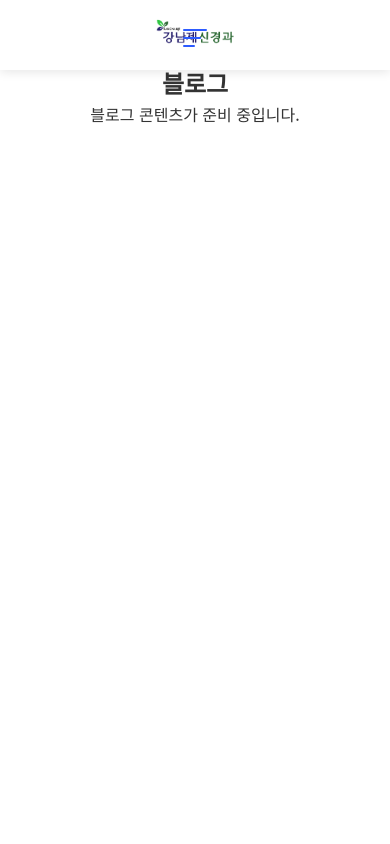
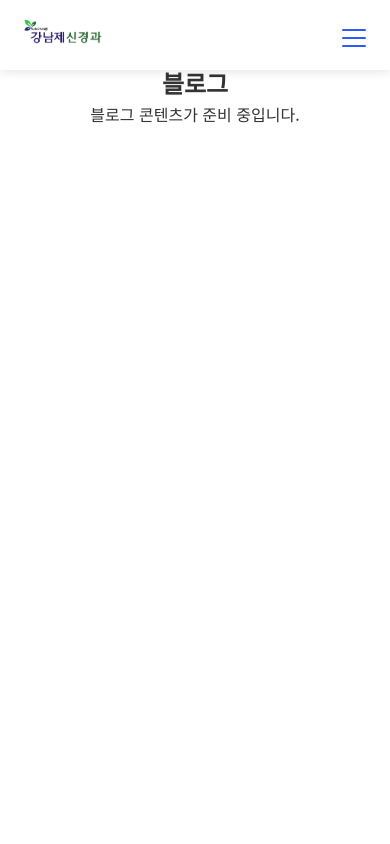
Before and after one commit to krrrrrg/knjneuro, a Next.js app: page /blog in a window 390 px wide. Shown: the top 844 px of the page. Built offline with nearby package versions, Linux system fonts and the light colour scheme.

Commit message:
네브 수정

```diff
--- a/src/app/globals.css
+++ b/src/app/globals.css
@@ -75,52 +75,60 @@ a {
 }
 
 .hamburger {
+  display: block;
+  width: 32px;
+  height: 32px;
   position: relative;
-  z-index: 1002;
-  width: 30px;
-  height: 24px;
-  margin-left: auto;
-  cursor: pointer;
+  margin-left: auto !important;
+  margin-right: 10px;
+  padding: 0;
   background: transparent;
   border: none;
-  padding: 0;
-  display: none;
+  cursor: pointer;
+  z-index: 1002;
+  transition: all 0.3s ease;
 }
 
 .hamburger span {
-  display: block;
   position: absolute;
-  height: 3px;
-  width: 100%;
+  width: 24px !important;
+  height: 2px;
   background: var(--primary-color);
-  border-radius: 3px;
+  border-radius: 4px;
+  left: 4px;
   transition: all 0.3s ease;
 }
 
 .hamburger span:nth-child(1) {
-  top: 0;
+  top: 10px;
+  width: 24px;
 }
 
 .hamburger span:nth-child(2) {
-  top: 10px;
+  top: 18px;
+  width: 24px;
 }
 
 .hamburger span:nth-child(3) {
-  top: 20px;
+  top: 26px;
+  width: 24px;
 }
 
 .hamburger.active span:nth-child(1) {
   transform: rotate(45deg);
-  top: 10px;
+  top: 16px;
+  width: 24px;
 }
 
 .hamburger.active span:nth-child(2) {
   opacity: 0;
+  transform: translateX(-16px);
 }
 
 .hamburger.active span:nth-child(3) {
   transform: rotate(-45deg);
-  top: 10px;
+  top: 16px;
+  width: 24px;
 }
 
 .nav-links a {
@@ -345,15 +353,18 @@ a {
     display: flex;
     flex-direction: column;
     position: fixed;
-    top: 72px;
+    top: 70px;
     left: 0;
     width: 100%;
-    height: calc(100vh - 72px);
-    background-color: white;
+    height: calc(100vh - 70px);
+    max-height: calc(100vh - 70px);
+    background: white;
     z-index: 999;
     padding: 0;
     margin: 0;
-    overflow-y: auto;
+    overflow-y: auto !important;
+    -webkit-overflow-scrolling: touch;
+    box-shadow: 0 10px 25px rgba(0, 0, 0, 0.1);
   }
 
   .nav-links.active li:first-child {
@@ -364,133 +375,95 @@ a {
     width: 100%;
     padding: 0;
     margin: 0;
-    border-bottom: 1px solid #eaeaea;
+    border-bottom: 1px solid rgba(234, 234, 234, 0.5);
   }
 
   .nav-links.active li a,
   .nav-links.active li a:visited {
-    display: block;
-    padding: 15px 0;
-    font-size: 18px;
+    display: flex;
+    align-items: center;
+    justify-content: center;
+    padding: 18px 0;
+    font-size: 17px;
     font-weight: 500;
-    color: var(--text-color);
+    color: #444;
     text-align: center;
     width: 100%;
-    height: auto;
-    line-height: 1.2;
+    position: relative;
+    transition: all 0.25s ease;
   }
 
   .nav-links.active li a:hover,
   .nav-links.active li a.active {
-    background-color: var(--secondary-color);
     color: var(--primary-color);
-  }
-
-  .nav-links.active li a.active:before {
-    display: none;
-  }
-
-  .nav-links.active li a.active {
-    font-weight: 700;
-    color: var(--primary-color);
-  }
-
-  /* 메뉴 오버레이 제거 (전체 화면 메뉴로 대체) */
+    background: var(--secondary-color);
+    font-weight: 600;
+    letter-spacing: 0.2px;
+  }
+
+  .nav-links.active li a.active::after {
+    content: "";
+    position: absolute;
+    bottom: 12px;
+    width: 20px;
+    height: 2px;
+    background: var(--primary-color);
+    border-radius: 2px;
+    opacity: 1;
+    transform: translateY(8px);
+  }
+
+  .nav-links.active li:active {
+    transform: scale(0.98);
+  }
+
+  .nav-links.active::-webkit-scrollbar {
+    width: 3px;
+  }
+
+  .nav-links.active::-webkit-scrollbar-thumb {
+    background: rgba(45, 91, 255, 0.2);
+    border-radius: 3px;
+  }
+
+  .nav-container {
+    padding: 0 15px;
+    justify-content: space-between;
+    height: 100%;
+    align-items: center;
+  }
+
+  .hamburger {
+    margin: 0 0 0 auto;
+  }
+
+  .hamburger span:nth-child(1) {
+    top: 10px;
+    width: 24px;
+  }
+
+  .hamburger span:nth-child(2) {
+    top: 18px;
+    width: 24px;
+  }
+
+  .hamburger span:nth-child(3) {
+    top: 26px;
+    width: 24px;
+  }
+
+  .nav-links.active {
+    overflow-y: scroll !important;
+    height: calc(100vh - 70px);
+    padding-bottom: 100px;
+  }
+
+  .logo img {
+    height: 36px;
+  }
+
   .menu-overlay {
     display: none !important;
-  }
-
-  /* 네비게이션 바 스타일 개선 */
-  .navbar {
-    height: 72px; /* 고정 높이 설정 */
-    display: flex;
-    align-items: center;
-  }
-
-  .nav-container {
-    height: 100%;
-    display: flex;
-    align-items: center;
-    justify-content: center; /* 중앙 정렬 추가 */
-    position: relative; /* 상대 위치 설정 */
-    width: 100%; /* 너비 100% 설정 */
-  }
-
-  /* 로고 중앙 정렬 및 크기 조정 */
-  .logo {
-    position: absolute; /* 절대 위치 설정 */
-    left: 50%; /* 가운데 정렬 */
-    transform: translateX(-50%); /* 정확한 중앙 정렬 */
-    z-index: 1001;
-  }
-
-  .logo img {
-    height: 40px; /* 로고 크기 증가 */
-  }
-
-  /* 햄버거 버튼 오른쪽 정렬 */
-  .hamburger {
-    display: block;
-    margin-right: 5px;
-    width: 28px;
-    height: 22px;
-    transition: all 0.3s ease;
-  }
-
-  .hamburger span {
-    height: 2px;
-    background: var(--primary-color);
-    border-radius: 4px;
-    transition: all 0.3s cubic-bezier(0.68, -0.6, 0.32, 1.6);
-  }
-
-  .hamburger.active span:nth-child(1) {
-    transform: rotate(45deg) translate(5px, 7px);
-  }
-
-  .hamburger.active span:nth-child(3) {
-    transform: rotate(-45deg) translate(5px, -7px);
-  }
-
-  .service-grid {
-    grid-template-columns: 1fr;
-    gap: 1.5rem;
-  }
-
-  .service-card {
-    max-width: 85%;
-    margin: 0 auto;
-  }
-
-  .page-content section {
-    min-height: auto;
-    padding: 4rem 0;
-  }
-
-  .doctors-grid {
-    grid-template-columns: 1fr;
-    min-height: 700px;
-    gap: 2rem;
-  }
-
-  .doctor-card {
-    padding: 1.5rem;
-  }
-
-  .doctor-nav {
-    display: flex;
-    justify-content: center;
-    gap: 1rem;
-    margin-top: 2rem;
-  }
-
-  .doctor-nav button {
-    background: var(--primary-color);
-    color: white;
-    border: none;
-    padding: 0.5rem 1rem;
-    border-radius: 20px;
-    cursor: pointer;
   }
 }
 
@@ -1746,7 +1719,7 @@ footer {
 /* 메뉴 항목 표시 문제 해결 */
 @media (max-width: 768px) {
   .nav-links.active {
-    height: calc(100vh - 72px);
+    height: calc(100vh - 70px);
     padding: 0;
     display: flex;
     justify-content: center;
```
